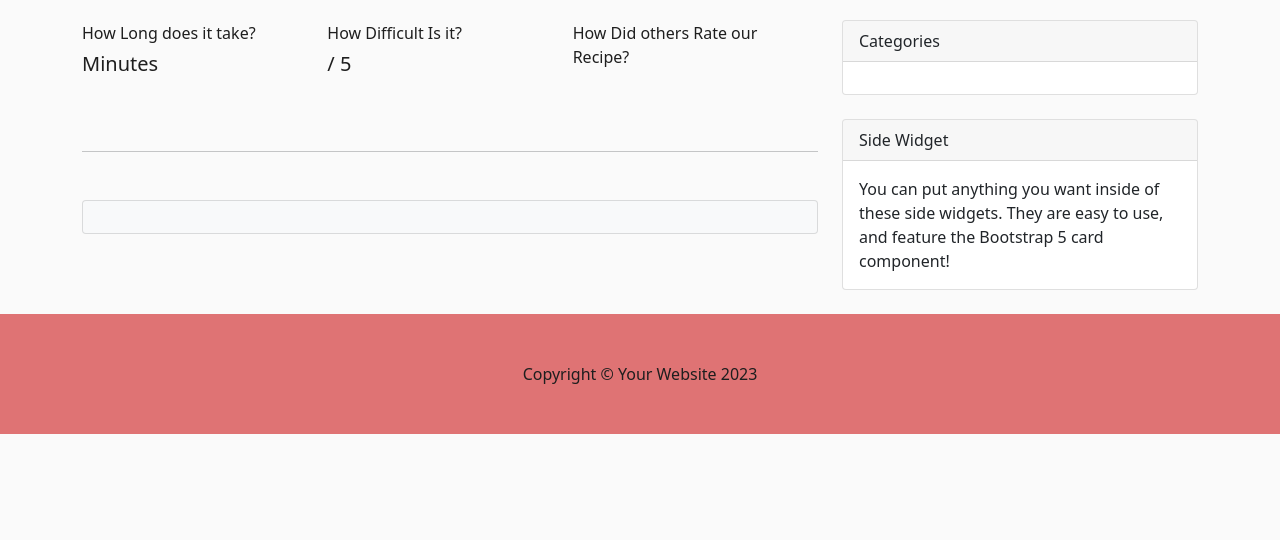
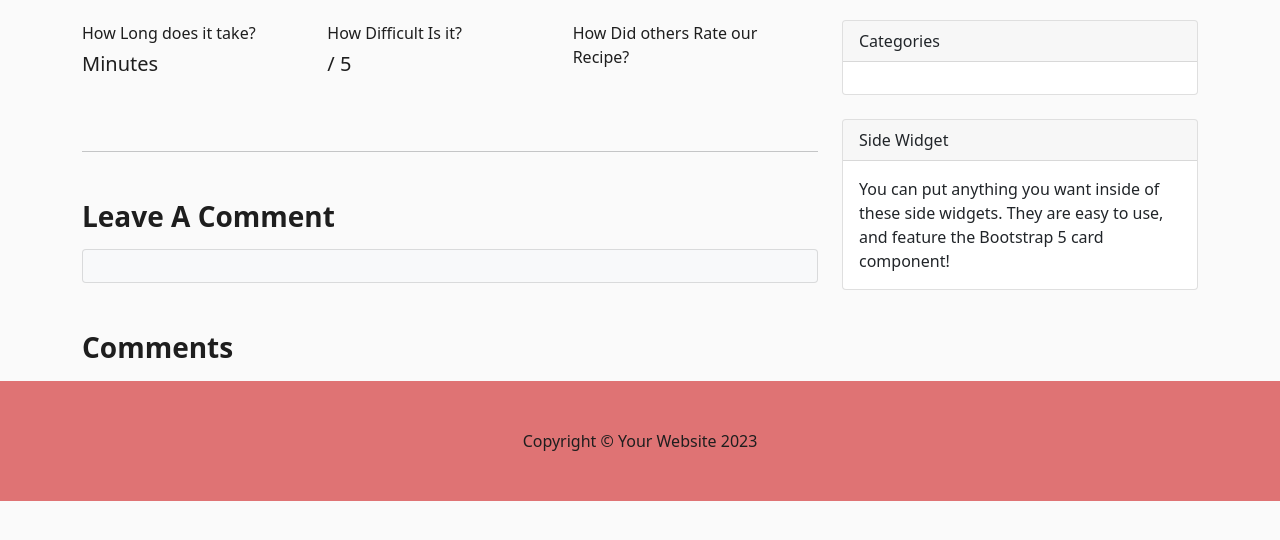
Before and after one commit to rnc-personal/ci-fullstack-pp4, a Django app: template templates/recipe_detail.html in a window 1280 px wide. Shown: the part 221-761 px from the top of the page. Run offline with Django 3.2, Linux system fonts and the light colour scheme; the template is opened without the code that fills it, so the values that code supplies are empty; some libraries are stand-ins or nearby versions.

Commit message:
added submitted comments to detail template, some styling

```diff
--- a/templates/recipe_detail.html
+++ b/templates/recipe_detail.html
@@ -52,6 +52,7 @@
                     </article>
                     <!-- Comments section-->
                     <section class="mb-5">
+                        <h3 class="fw-bolder mb-3">Leave A Comment</h3>
                         <div class="card bg-light">
                             <div class="card-body">
                                 <!-- Comment form-->
@@ -64,15 +65,27 @@
 
                                 <h3>Leave a comment:</h3>
                                 <p>Posting as: {{ user.username }}</p>
-                                <form method="post" style="margin-top: 1.3em;">
+                                <form method="post" class="d-flex flex-column" style="margin-top: 1.3em;">
                                     {{ comment_form | crispy }}
                                     {% csrf_token %}
-                                    <button type="submit" class="btn accent-dark btn-lg">Submit</button>
+                                    <button type="submit" class="btn accent-dark btn-lg mt-2">Submit</button>
                                 </form>
                                 {% endif %}
                                 {% endif %}
                             </div>
                         </div>
+                    </section>
+                        <section class="mt-5">
+                        <h3 class="fw-bolder mb-3">Comments</h3>
+                        {% for comment in comments %}
+                        <div class="d-flex mb-3">
+                            <div class="flex-shrink-0"><img class="rounded-circle" src="https://dummyimage.com/50x50/ced4da/6c757d.jpg" alt="..."></div>
+                            <div class="ms-3">
+                                <div class="fw-bold">{{ comment.user }}</div>
+                                <p>{{ comment.body }}</p>
+                            </div>
+                        </div>
+                        {% endfor %}
                     </section>
                 </div>
                 <!-- Side widgets-->
```
